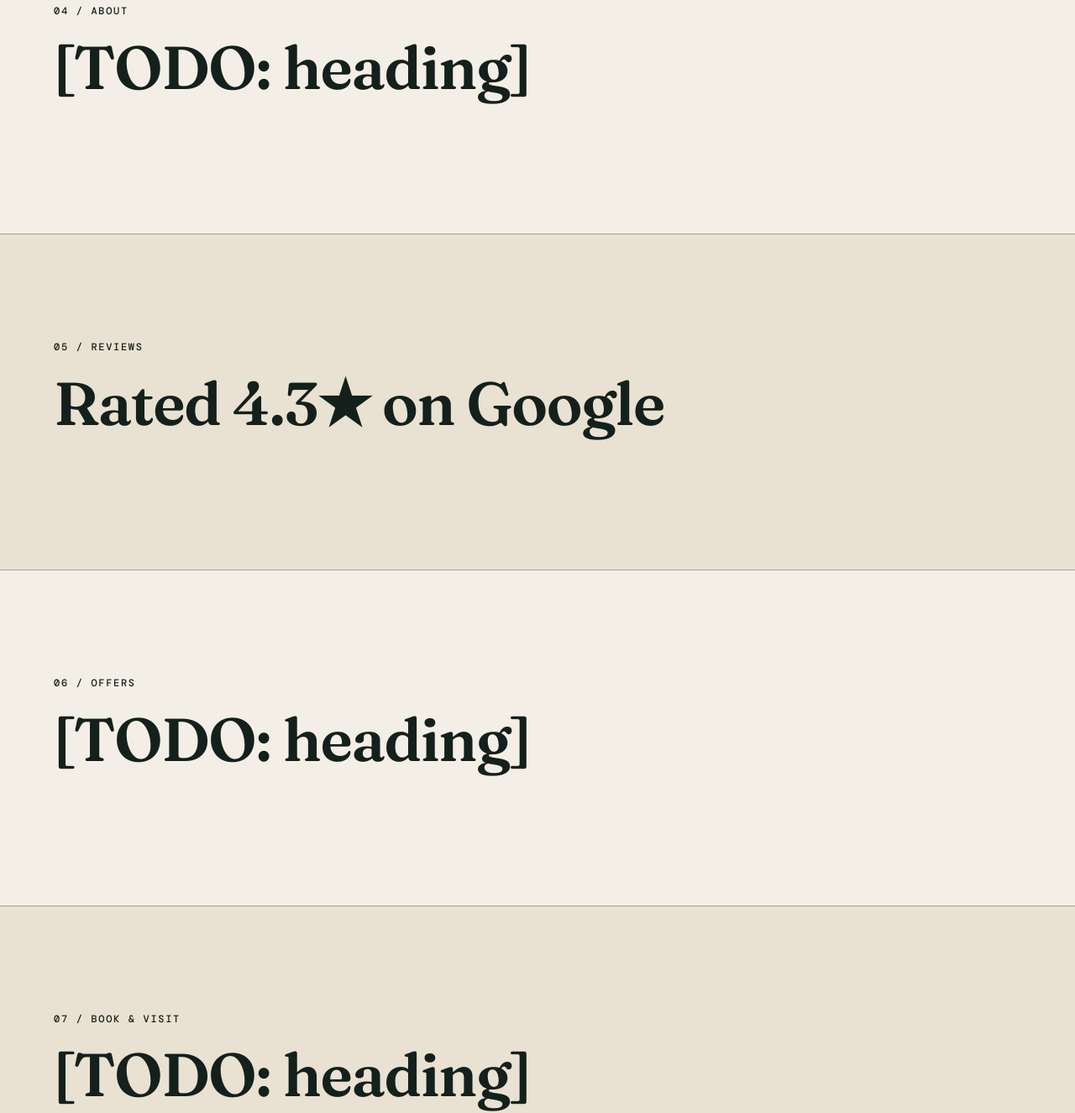
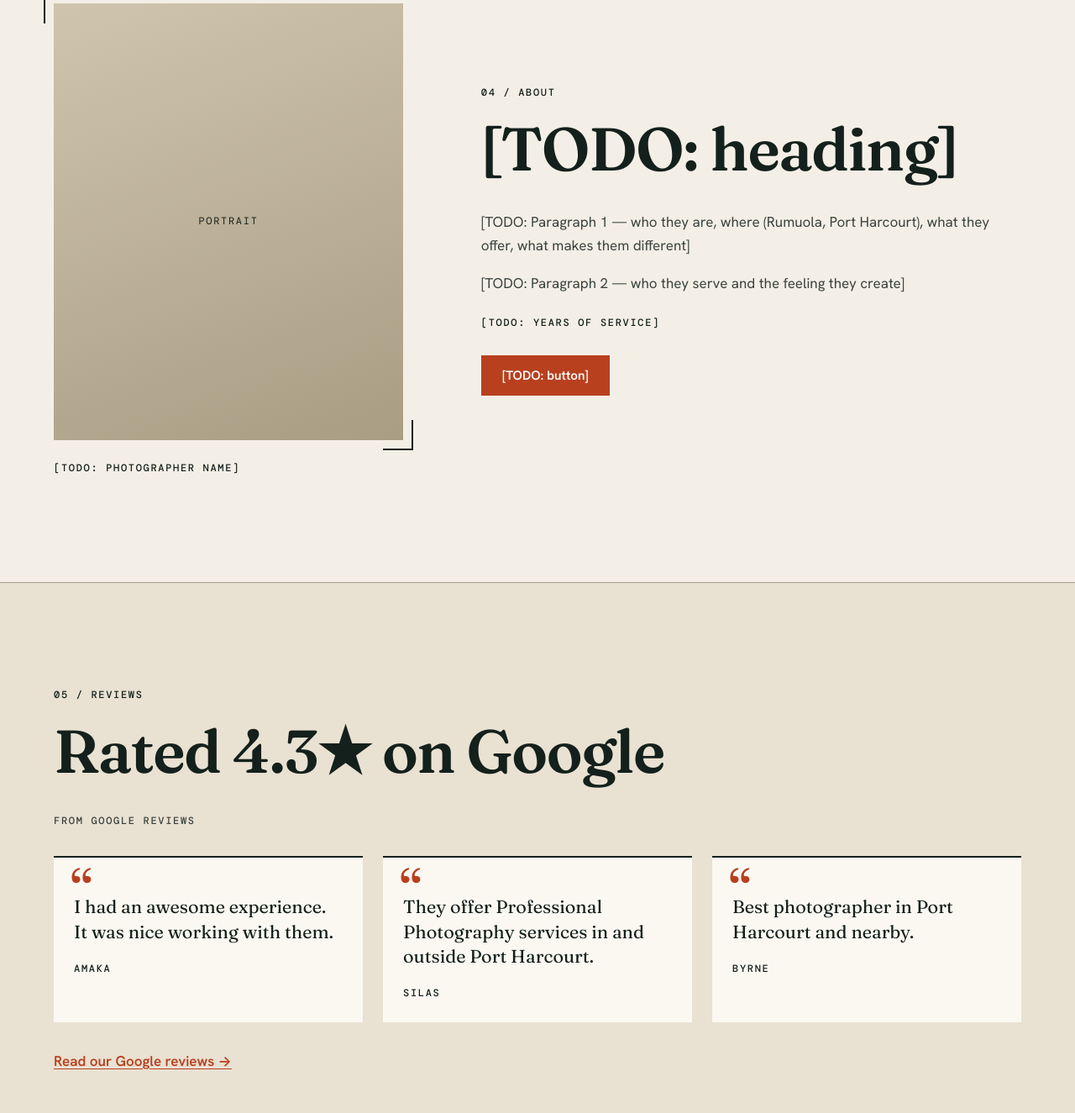
Before and after one commit to ehallyday/Perfect-image-demo, a plain HTML site: page index.html in a window 1280 px wide. Shown: the part 3897-5222 px from the top of the page at 84% size. Drawn offline with nearby package versions, Linux system fonts and the light colour scheme.

Commit message:
Phase 5: about, Google reviews, optional offers section
Co-Authored-By: Claude Sonnet 5.5 <noreply@anthropic.com>

```diff
--- a/css/style.css
+++ b/css/style.css
@@ -475,6 +475,58 @@ a:hover { color: var(--accent-hover); }
 .work-count { margin: 0 0 0 0.75rem; }
 .work-ig { display: flex; flex-wrap: wrap; align-items: center; gap: 1rem; margin: 0; font-weight: 600; }
 
+/* ---------- About (solo photographer) ---------- */
+.about-grid { display: grid; gap: 3rem; align-items: center; }
+.about-photo { margin: 0; max-width: 26rem; }
+.about-photo .photo-frame { max-height: none; }
+.about-photo figcaption { margin: 1.5rem 0 0; }
+.about-fact { margin-top: 1.5rem; }
+.about-copy .btn { margin-top: 0.5rem; }
+@media (min-width: 62.01rem) {
+  .about-grid { grid-template-columns: 0.8fr 1.2fr; gap: 5rem; }
+}
+
+/* ---------- Reviews ---------- */
+.review-source { margin: 0.5rem 0 2rem; color: var(--text-body); }
+.review-grid { display: grid; gap: 1.25rem; }
+.review {
+  position: relative;
+  margin: 0;
+  padding: 2.75rem 1.5rem 1.5rem;
+  background: var(--soft);
+  border-top: 2px solid var(--text-strong);
+}
+.review::before {
+  content: "\201C";
+  position: absolute;
+  top: 0.35rem;
+  left: 1.25rem;
+  font-family: var(--font-head);
+  font-size: 4rem;
+  line-height: 1;
+  color: var(--accent);
+}
+.review blockquote { margin: 0; }
+.review blockquote p {
+  margin: 0 0 1.25rem;
+  font-family: var(--font-head);
+  font-size: 1.35rem;
+  line-height: 1.35;
+  color: var(--text-strong);
+}
+.review figcaption { margin: 0; }
+.review-link { margin: 2rem 0 0; font-weight: 600; }
+@media (min-width: 48rem) {
+  .review-grid { grid-template-columns: repeat(3, 1fr); gap: 1.5rem; }
+}
+
+/* ---------- Offers (optional) ---------- */
+.offer-grid { display: grid; gap: 2rem; margin-top: 2.5rem; }
+.offer .photo-frame { aspect-ratio: 3 / 2; margin-bottom: 1.5rem; }
+@media (min-width: 48rem) {
+  .offer-grid { grid-template-columns: repeat(auto-fill, minmax(18rem, 1fr)); }
+}
+
 @media (prefers-reduced-motion: reduce) {
   html { scroll-behavior: auto; }
   *, *::before, *::after {
--- a/index.html
+++ b/index.html
@@ -218,28 +218,69 @@
       </div>
     </section>
 
-    <!-- Phase 5: about -->
-    <section class="section" id="about" data-phase="5" aria-labelledby="about-title">
-      <div class="container">
-        <p class="label">04 / About</p>
-        <h2 class="display" id="about-title">[TODO: heading]</h2>
+    <!-- About: solo photographer layout (switch to a team layout only if the call shows a team) -->
+    <section class="section" id="about" aria-labelledby="about-title">
+      <div class="container about-grid">
+        <figure class="about-photo">
+          <!-- REPLACE: portrait of the photographer (client's own photo, with permission) -->
+          <div class="photo-frame" role="img" aria-label="Placeholder for a portrait of the photographer"><span class="photo-placeholder">portrait</span></div>
+          <figcaption class="label">[TODO: photographer name]</figcaption>
+        </figure>
+        <div class="about-copy">
+          <p class="label">04 / About</p>
+          <h2 class="display" id="about-title">[TODO: heading]</h2>
+          <p>[TODO: Paragraph 1 — who they are, where (Rumuola, Port Harcourt), what they offer, what makes them different]</p>
+          <p>[TODO: Paragraph 2 — who they serve and the feeling they create]</p>
+          <p class="about-fact label">[TODO: years of service]</p>
+          <a class="btn btn--primary" href="#book" data-track="book_about">[TODO: button]</a>
+        </div>
       </div>
     </section>
 
-    <!-- Phase 5: reviews -->
-    <section class="section section--alt" id="reviews" data-phase="5" aria-labelledby="reviews-title">
+    <!-- Reviews: real Google reviews (first names). TODO-CONFIRM the client is happy for these to appear
+         before launch. Only 3 of the 6 reviews were visible on the listing. -->
+    <section class="section section--alt" id="reviews" aria-labelledby="reviews-title">
       <div class="container">
         <p class="label">05 / Reviews</p>
         <h2 class="display" id="reviews-title">Rated 4.3★ on Google</h2>
+        <p class="label review-source">From Google reviews</p>
+
+        <div class="review-grid">
+          <figure class="review">
+            <blockquote><p>I had an awesome experience. It was nice working with them.</p></blockquote>
+            <figcaption class="label">Amaka</figcaption>
+          </figure>
+          <figure class="review">
+            <blockquote><p>They offer Professional Photography services in and outside Port Harcourt.</p></blockquote>
+            <figcaption class="label">Silas</figcaption>
+          </figure>
+          <figure class="review">
+            <blockquote><p>Best photographer in Port Harcourt and nearby.</p></blockquote>
+            <figcaption class="label">Byrne</figcaption>
+          </figure>
+        </div>
+
+        <p class="review-link"><a href="https://maps.app.goo.gl/2ZTGjPK1UAhJDNjm6" target="_blank" rel="noopener" data-track="reviews_link">Read our Google reviews →</a></p>
       </div>
     </section>
 
-    <!-- Phase 5 (optional): offers. Delete this whole block to remove the section. -->
-    <div data-section="offers" data-phase="5">
+    <!-- OPTIONAL: offers & recent shoots. Delete this whole block (data-section="offers") to remove it.
+         Nothing on the listing: all copy is a placeholder. DEMO CONTENT: confirm or replace with the client's
+         real offers or stories before launch. -->
+    <div data-section="offers">
       <section class="section" id="offers" aria-labelledby="offers-title">
         <div class="container">
           <p class="label">06 / Offers</p>
           <h2 class="display" id="offers-title">[TODO: heading]</h2>
+
+          <div class="offer-grid">
+            <article class="offer">
+              <div class="photo-frame" role="img" aria-label="Placeholder for an offer photo"><span class="photo-placeholder">offer photo</span></div>
+              <h3>[TODO: Card title]</h3>
+              <p>[TODO: text]</p>
+              <a class="btn btn--outline" href="https://wa.me/2347065428557" data-wa="general" target="_blank" rel="noopener" data-track="whatsapp_offer">[TODO: button]</a>
+            </article>
+          </div>
         </div>
       </section>
     </div>
```
